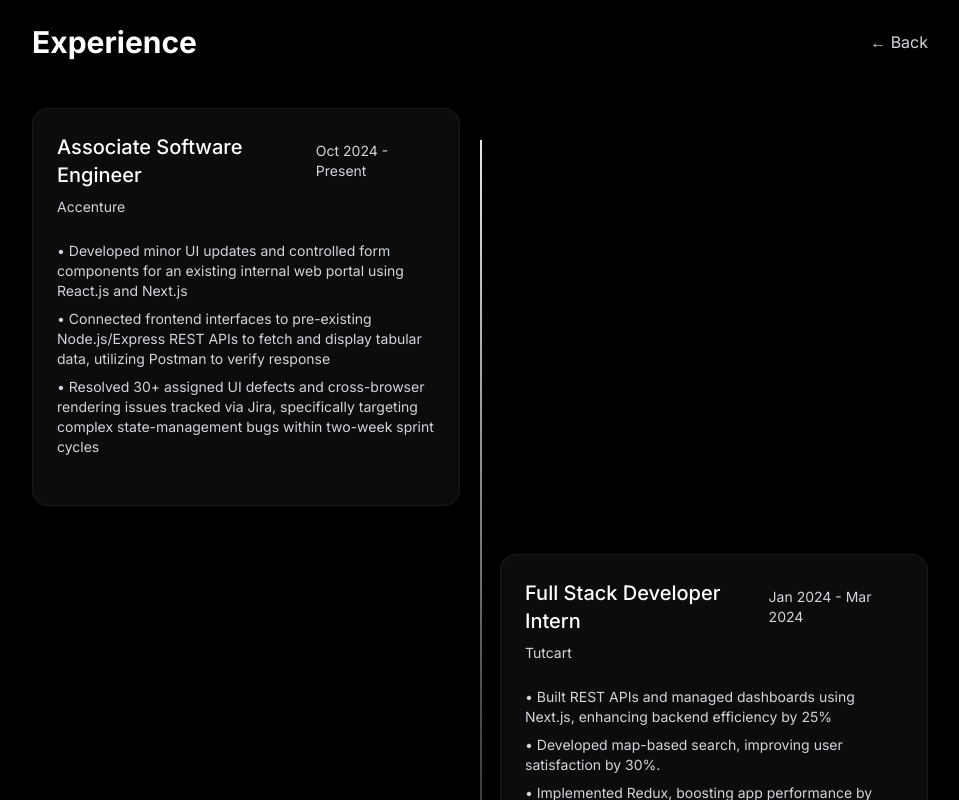
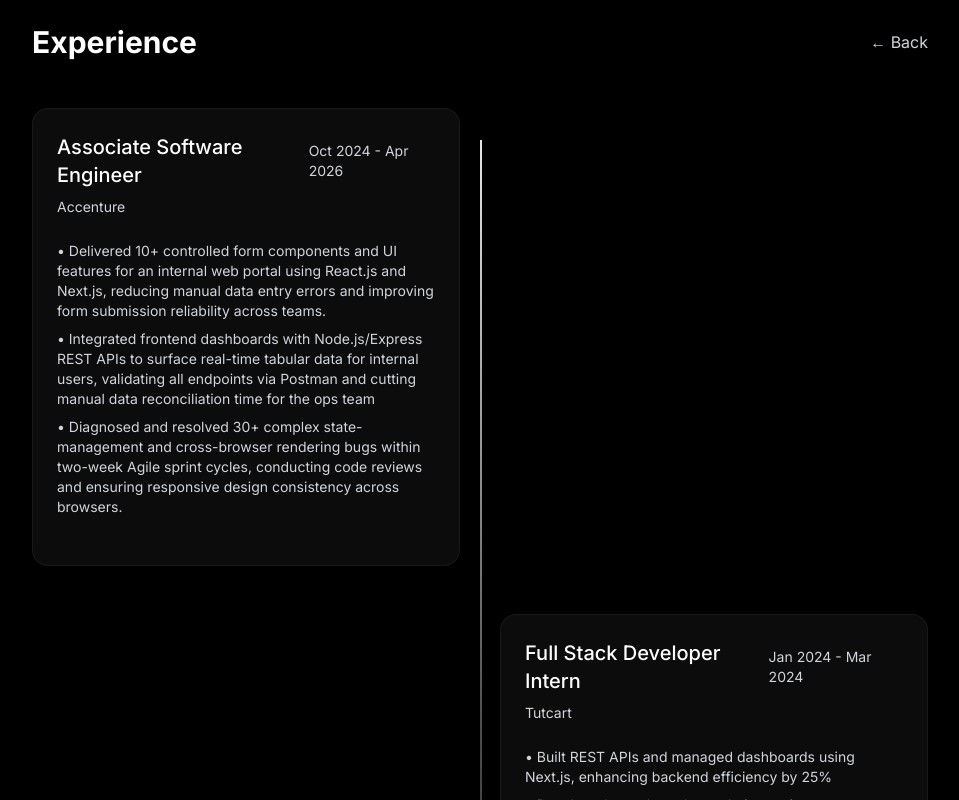
Before and after one commit to aayushbisht/portfolio25, a Next.js app: page /experience in a window 1280 px wide. Shown: the top 800 px of the page, without its empty margins (160-1119 px from the left). Built offline with nearby package versions, Linux system fonts and the light colour scheme.

Commit message:
resume change

```diff
--- a/app/components/WelcomeCard.tsx
+++ b/app/components/WelcomeCard.tsx
@@ -75,7 +75,7 @@ const WelcomeCard = () => {
             <div className={`p-4 rounded-lg bg-black/30 ${themeClasses.text}`}>
               <div className="flex items-center gap-2 mb-2">
                 <FaCode className="text-blue-500" />
-                <span className="font-medium">1+ Years</span>
+                <span className="font-medium">1.5+ Years</span>
               </div>
               <p className="text-xs opacity-70">Experience</p>
             </div>
--- a/app/experience/page.tsx
+++ b/app/experience/page.tsx
@@ -7,11 +7,11 @@ const experiences = [
   {
     title: 'Associate Software Engineer',
     company: 'Accenture',
-    duration: 'Oct 2024 - Present',
+    duration: 'Oct 2024 - Apr 2026',
     description: [
-      'Developed minor UI updates and controlled form components for an existing internal web portal using React.js and Next.js',
-      'Connected frontend interfaces to pre-existing Node.js/Express REST APIs to fetch and display tabular data, utilizing Postman to verify response',
-      'Resolved 30+ assigned UI defects and cross-browser rendering issues tracked via Jira, specifically targeting complex state-management bugs within two-week sprint cycles',
+      'Delivered 10+ controlled form components and UI features for an internal web portal using React.js and Next.js, reducing manual data entry errors and improving form submission reliability across teams.',
+      'Integrated frontend dashboards with Node.js/Express REST APIs to surface real-time tabular data for internal users, validating all endpoints via Postman and cutting manual data reconciliation time for the ops team',
+      'Diagnosed and resolved 30+ complex state-management and cross-browser rendering bugs within two-week Agile sprint cycles, conducting code reviews and ensuring responsive design consistency across browsers.',
     ],
     technologies: ['Next.js', 'React.js', 'Express', 'Mongo DB']
   },
```
Also changed, not shown: 1 other file (tests, documents, lock files or other folders).
